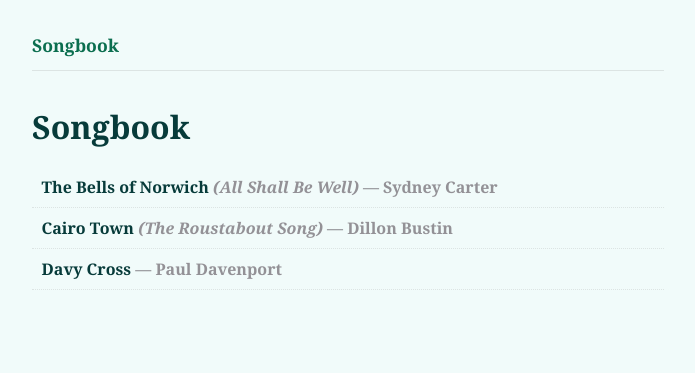
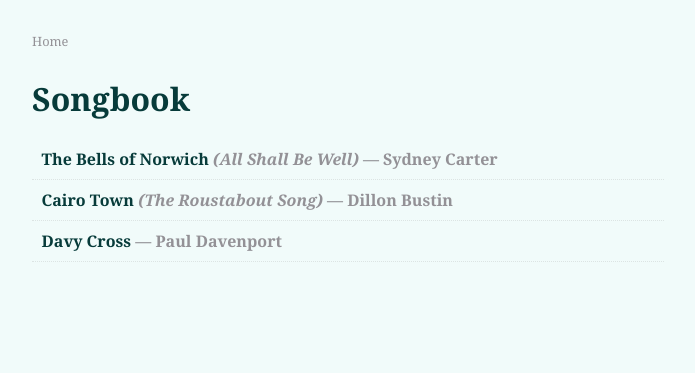
Before and after one commit to maiamcc/songbook-site, an Eleventy site: page src/index.njk in a window 1280 px wide. Shown: the whole page, without its empty margins (292-987 px from the left). Built offline with nearby package versions, Linux system fonts and the light colour scheme; Eleventy itself is replaced by a stand-in of ours; files that its build step writes are made by us from their sources.

Commit message:
replace "Songbook" header with an unobtrusive top nav
Drops the prominent bordered site header (bold accent-colored
"Songbook" link) in favor of a small muted "Home" nav bar. The home
page still shows "Songbook" as its own h1 and <title>; this only
removes the per-page branding that sat above every song and index.

TODO: search in navbar.

Co-Authored-By: Claude Opus 4.7 (1M context) <noreply@anthropic.com>

```diff
--- a/src/_includes/base.njk
+++ b/src/_includes/base.njk
@@ -7,9 +7,9 @@
     <link rel="stylesheet" href="{{ '/assets/style.css' | relativeUrl(page.url) }}" />
   </head>
   <body>
-    <header>
-      <a href="{{ '/' | relativeUrl(page.url) }}" class="home">Songbook</a>
-    </header>
+    <nav class="top-nav">
+      <a href="{{ '/' | relativeUrl(page.url) }}">Home</a>
+    </nav>
     <main>
       {{ content | safe }}
     </main>
--- a/src/assets/style.css
+++ b/src/assets/style.css
@@ -94,17 +94,18 @@ body {
   line-height: 1.5;
 }
 
-header {
-  border-bottom: 1px solid var(--border);
-  padding-bottom: 0.75rem;
-  margin-bottom: 2rem;
+.top-nav {
+  font-size: 0.8rem;
+  margin-bottom: 1.5rem;
 }
 
-.home {
-  font-weight: bold;
+.top-nav a {
+  color: var(--muted);
   text-decoration: none;
+}
+
+.top-nav a:hover {
   color: var(--accent);
-  font-size: 1.1rem;
 }
 
 h1 { margin-bottom: 0.25rem; }
```
Also changed, not shown: TODO.md (+2 -0 lines).
